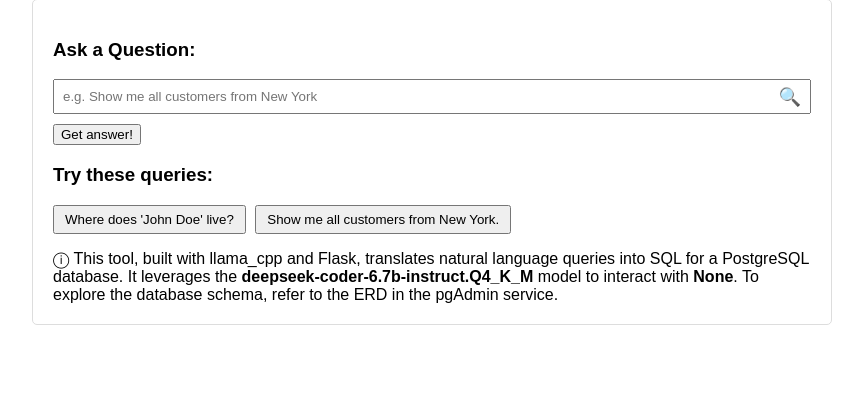
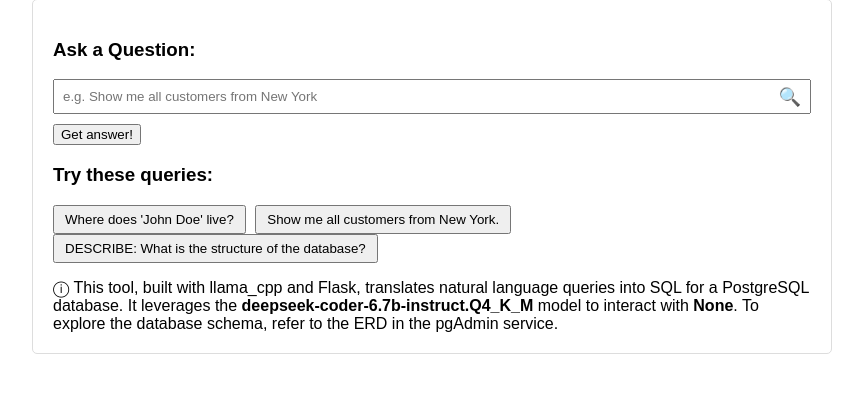
Before and after one commit to Luk-kar/Natural-Language-to-SQL-Converter, a Flask app: page / in a window 1280 px wide. Shown: the part 101-494 px from the top of the page, without its empty margins (208-1071 px from the left). Run offline with Flask 3, Linux system fonts and the light colour scheme; some libraries are stand-ins or nearby versions.

Commit message:
Enhance schema retrieval with table schema inclusion, add description generation for database structure, and update index page for new describe functionality

```diff
--- a/backend/app.py
+++ b/backend/app.py
@@ -39,6 +39,7 @@ def get_schema():
         cur.execute(
             """
             SELECT
+                table_schema,
                 table_name,
                 column_name,
                 data_type,
@@ -56,9 +57,9 @@ def get_schema():
 
         schema = []
         current_table = None
-        for table, column, dtype, comment in results:  # Fixed unpacking
+        for table_schema, table, column, dtype, comment in results:  # Fixed unpacking
             if table != current_table:
-                schema.append(f"\nTable {table}:")
+                schema.append(f"\nTable {table_schema}.{table}:")
                 current_table = table
             schema.append(f"- {column} ({dtype}) '{comment}'")
 
@@ -119,6 +120,37 @@ def extract_sql(response_text: str) -> str:
         raise ValueError("Generated SQL does not contain a SELECT statement.")
 
 
+def generate_describe(schema: str, question: str) -> str:
+    """Generate a description about the database structure using the LLM model"""
+    if not schema:
+        schema_part = ""
+    else:
+        schema_part = f"""Database schema:
+    {schema}
+    """
+        prompt = (
+            schema_part
+            + f"""
+
+    {question}
+
+    Describe the structure of the database in a way that anyone can understand.
+    Focus on what kind of information is stored and how it is organized, without using technical terms.
+    For example, explain what kinds of records exist and how they relate to each other.
+    DO NOT USE ANY PROGRAMMING CODE OR SQL QUERIES!
+    BE CONCISE!
+    DO NOT START WITH: 'Answer:', 'Solution', '.etc'
+    """
+        )
+    response = llm.create_completion(
+        prompt=prompt,
+        max_tokens=256,
+        temperature=0.7,
+        stop=["</s>"],
+    )
+    return response["choices"][0]["text"].strip()
+
+
 def execute_query(sql: str):
     """Execute SQL query on PostgreSQL"""
     try:
@@ -128,8 +160,7 @@ def execute_query(sql: str):
 
         if cur.description:  # For SELECT queries
             columns = [desc[0] for desc in cur.description]
-            # Retrieve a maximum of 100 rows
-            results = cur.fetchmany(MAX_ROWS_DISPLAY)
+            results = cur.fetchall()
             return {"columns": columns, "data": results}
         else:  # For non-SELECT queries
             conn.commit()
@@ -152,14 +183,26 @@ def index():
         question = request.form["question"]
         try:
             schema = get_schema()
-            sql = generate_sql(schema, question)
-            execution_result = execute_query(sql)
+            if question.strip().upper().startswith("DESCRIBE:"):
+                # Remove the prefix for clarity if needed
+                stripped_question = question.strip()[len("DESCRIBE:") :].strip()
+                description = generate_describe(schema, stripped_question)
+                result = {"question": question, "describe": description}
+            else:
+                sql = generate_sql(schema, question)
+                execution_result = execute_query(sql)
 
-            # Check if the execution result contains data and limit to 100 rows
-            if "data" in execution_result:
-                execution_result["data"] = execution_result["data"][:MAX_ROWS_DISPLAY]
+                # Limit results to MAX_ROWS_DISPLAY if data exists
+                if "data" in execution_result:
+                    execution_result["data"] = execution_result["data"][
+                        :MAX_ROWS_DISPLAY
+                    ]
 
-            result = {"question": question, "sql": sql, "execution": execution_result}
+                result = {
+                    "question": question,
+                    "sql": sql,
+                    "execution": execution_result,
+                }
         except Exception as e:
             result = {"error": str(e)}
 
--- a/backend/templates/index.html
+++ b/backend/templates/index.html
@@ -26,13 +26,16 @@
                 <h3>Try these queries:</h3>
                 <button type="button" onclick="setQuestion('Where does \'John Doe\' live?')">Where does 'John Doe' live?</button>
                 <button type="button" onclick="setQuestion('Show me all customers from New York.')">Show me all customers from New York.</button>
+                <button type="button" onclick="setQuestion('DESCRIBE: What is the structure of the database?')">DESCRIBE: What is the structure of the database?</button>
                 <p></p>
             </div>
         </form>
         {% if result %}
             {% if result.error %}
                 <p style="color: red;">Error: {{ result.error }}</p>
-            {% else %}
+            {% elif result.describe %}
+            <div style="background-color: #f4f4f4; padding: 10px; border-radius: 5px; border: 1px solid #ddd;">{{ result.describe }}</div>
+            {% elif result.sql %}
 
                 <pre>{{ result.sql }}</pre>
 
@@ -40,7 +43,7 @@
                     <p style="color: red;">Execution Error: {{ result.execution.error }}</p>
                 {% elif result.execution.message %}
                     <p>{{ result.execution.message }}</p>
-                {% else %}
+                {% elif result.execution.columns and result.execution.data %}
                     <table border="1">
                         <tr>
                             {% for col in result.execution.columns %}
@@ -55,7 +58,11 @@
                             </tr>
                         {% endfor %}
                     </table>
+                {% else %}
+                    <p style="color: red;">Error: No results found.</p>
                 {% endif %}
+            {% else %}
+                <p style="color: red;">Error: No results found.</p>
             {% endif %}
         {% endif %}
 
```
Also changed, not shown: backend/requirements.txt (+5 -4 lines).
